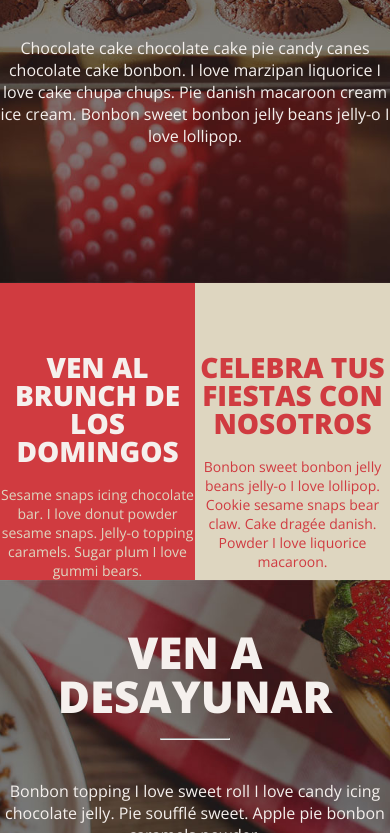
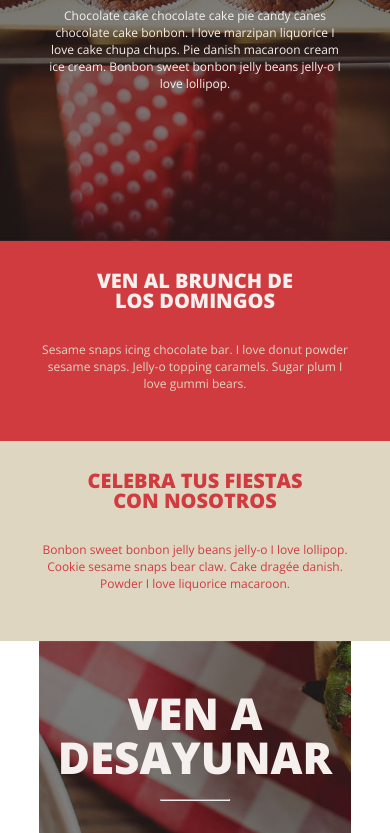
Before and after one commit to leonardoanselmo/cafeoslo, a plain HTML site: page index.html in a window 390 px wide. Shown: the part 223-1056 px from the top of the page. Drawn offline with nearby package versions, Linux system fonts and the light colour scheme.

Commit message:
Ajuste do CSS

```diff
--- a/assets/css/style.css
+++ b/assets/css/style.css
@@ -17,7 +17,7 @@ html {
 
 .header {
   margin: 0 auto;
-  min-height: 60vh;
+  min-height: 55vh;
   width: 80%;
   background-image: url(../img/Fondo1.jpg);
   background-position: center;
@@ -69,10 +69,9 @@ nav .fa {
   display: none;
 }
 
-
 .text-box {
   color: var(--color-text-light);
-  max-width: 500px;
+  width: 500px;
   text-align: center;
   margin: 100px auto;
 }
@@ -111,6 +110,60 @@ nav .fa {
   background: var(--color-red);
   transition: 1s;
 }
+
+
+@media (max-width: 700px) {
+
+  .header {
+    width: 100%;
+  }
+
+  nav img {
+    width: 100px;
+  }
+
+  .text-box {
+    color: var(--color-text-light);
+    width: 300px;
+    text-align: center;
+    margin: 100px auto;
+  }
+
+  .text-box h1 {
+    font-size: 30px;
+  }
+
+  .text-box p {
+    font-size: 12px;
+  }
+
+  .nav-links ul li {
+    display: block;
+  }
+  .nav-links {
+    position: fixed;
+    background: var(--color-red);
+    height: 100vh;
+    width: 200px;
+    top: 0;
+    right: -200px;
+    text-align: left;
+    z-index: 2;
+    transition: 1s;
+  }
+  nav .fa {
+    display: block;
+    color: var(--color-text-light);
+    margin: 10px;
+    font-size: 22px;
+    cursor: pointer;
+  }
+  .nav-links ul {
+    padding: 30px;
+  }
+
+}
+
 
 .container-div-top {
   width: 80%;
@@ -164,6 +217,69 @@ nav .fa {
   max-width: 400px;
   text-align: center;
   margin: 0 auto;
+}
+
+@media (max-width: 700px) {
+
+  .container-div-top {
+    width: 100%;
+    min-height: 280px;
+    margin: 0 auto;
+    display: block;
+  }
+
+  .div-top-one {
+    width: 100%;
+    background-color: var(--color-red);
+    min-height: 200px;
+    color: var(--color-text-light);
+  }
+
+  .div-top-one h2 {
+    display: block;
+    font-size: 20px;
+    text-align: center;
+    max-width: 60%;
+    margin: 0 auto;
+    line-height: 1em;
+    padding-top: 30px;
+    padding-bottom: 30px;
+  }
+
+  .div-top-one p {
+    font-size: 12px;
+    color: var(--color-bege);
+    max-width: 80%;
+    text-align: center;
+    margin: 0 auto;
+  }
+
+  .div-top-two {
+    width: 100%;
+    background-color: var(--color-bege);
+    min-height: 200px;
+    color: var(--color-red);
+  }
+
+  .div-top-two h2 {
+    font-size: 20px;
+    text-align: center;
+    max-width: 60%;
+    margin: 0 auto;
+    line-height: 1em;
+    padding-top: 30px;
+    padding-bottom: 30px;
+  }
+
+  .div-top-two p {
+    font-size: 12px;
+    max-width: 80%;
+    text-align: center;
+    margin: 0 auto;
+  }
+
+
+
 }
 
 .container-new-products {
@@ -268,11 +384,22 @@ nav .fa {
   }
 }
 
+/*
 
 @media (max-width: 700px) {
+
   .header {
     width: 100%;
   }
+
+  .text-box h1 {
+    font-size: 20px;
+  }
+
+  .text-box p {
+    font-size: 12px;
+  }
+
   .nav-links ul li {
     display: block;
   }
@@ -300,7 +427,10 @@ nav .fa {
 
   .container-div-top {
     width: 100%;
+    display: block;
+    border: 1px solid black;
   }
+
   .div-top-one {
     width: 100%;
   }
@@ -318,3 +448,5 @@ nav .fa {
   }
 
 }
+
+*/
```
